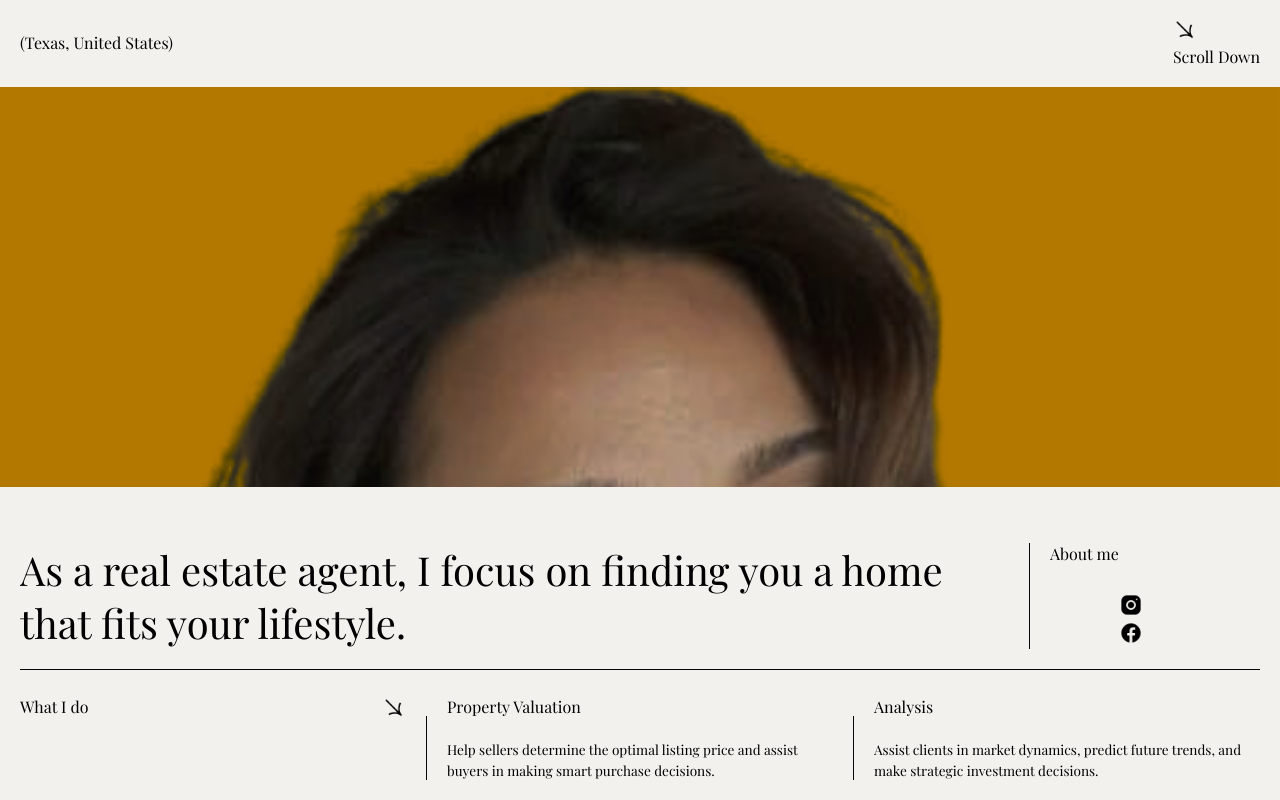
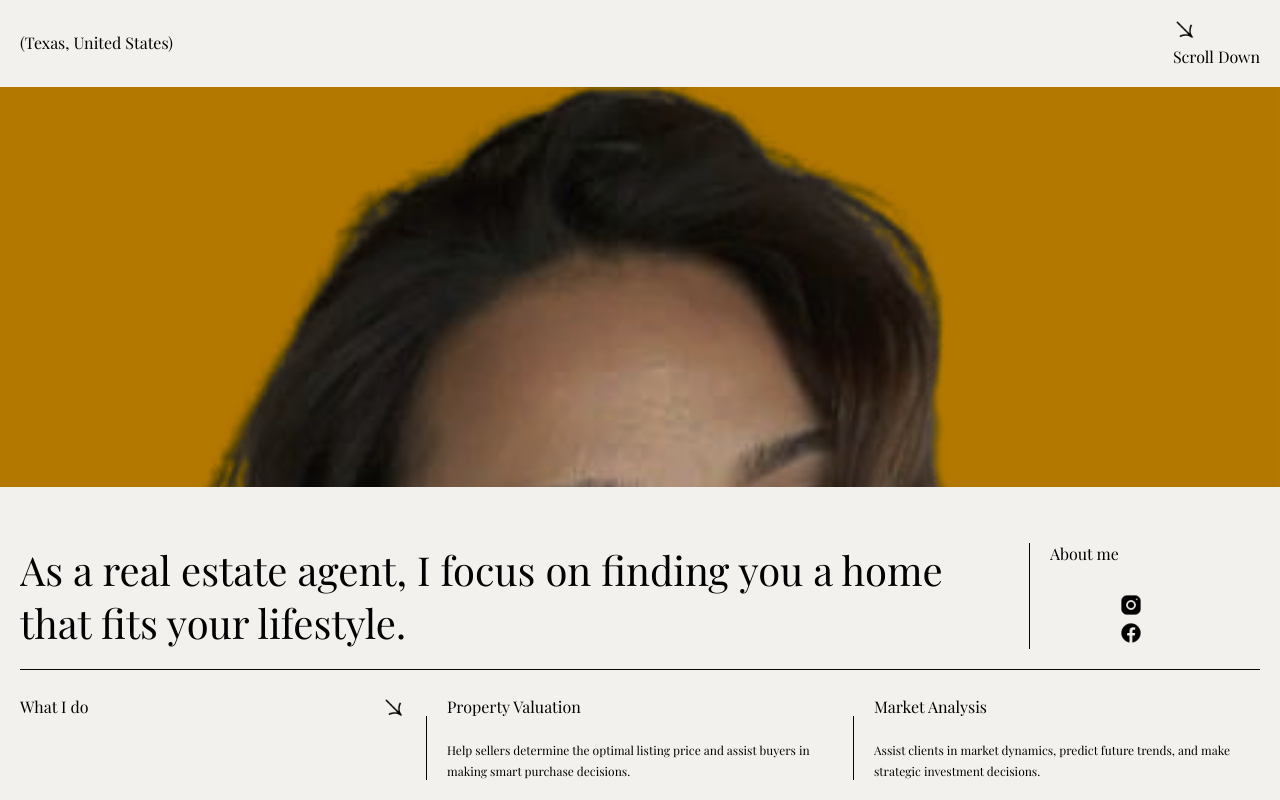
Before and after one commit to gtzjesus/JesicaArreola, a React (Vite) app: page / in a window 1280 px wide. Shown: the part 186-986 px from the top of the page. Built offline with nearby package versions, Linux system fonts and the light colour scheme.

Commit message:
First Content addition

```diff
--- a/src/components/work/Work.jsx
+++ b/src/components/work/Work.jsx
@@ -84,7 +84,7 @@ function Work() {
         <VerticalLine />
         <Section>
           <Content>
-            <ContentTitle>Analysis</ContentTitle>
+            <ContentTitle>Market Analysis</ContentTitle>
             <br />
             <br />
 
--- a/src/styles/GlobalStyles.js
+++ b/src/styles/GlobalStyles.js
@@ -46,7 +46,7 @@ const GlobalStyles = createGlobalStyle`
     --color-purple: #6B4C8A;
 
     /* Text Size */
-    --font-tiny: .85rem;
+    --font-tiny: .75rem;
     --font-xxxsmall: 1rem;
     --font-xxsmall: 1.25rem;
     --font-xsmall: 1.35rem;
```
